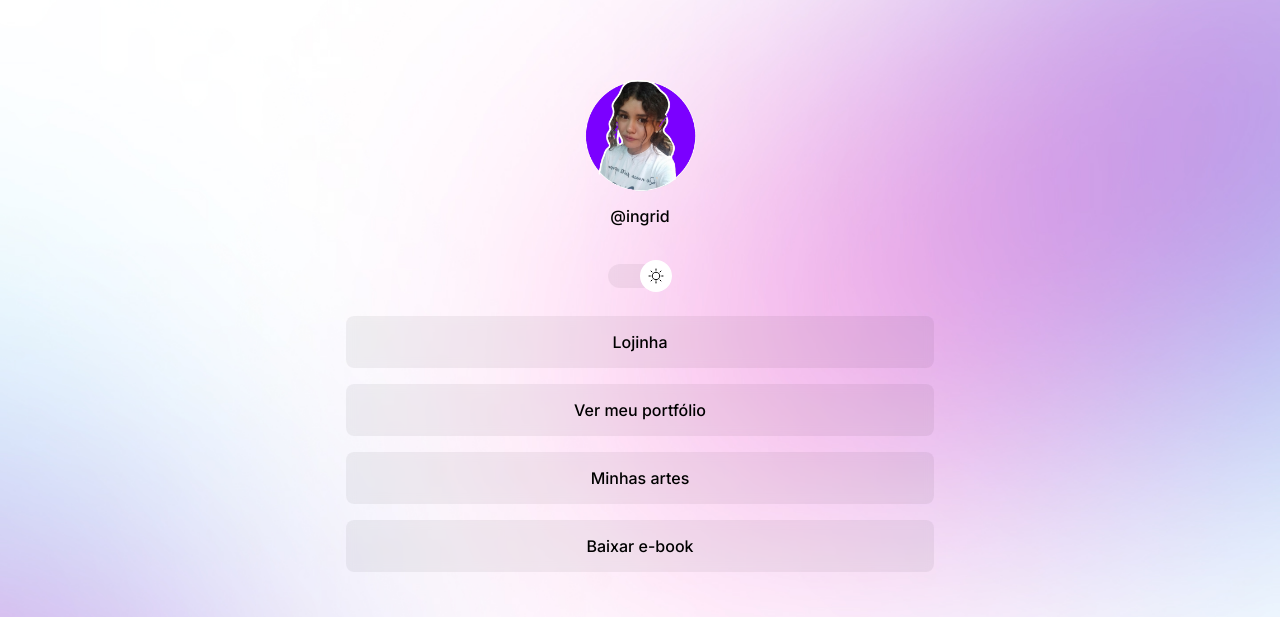
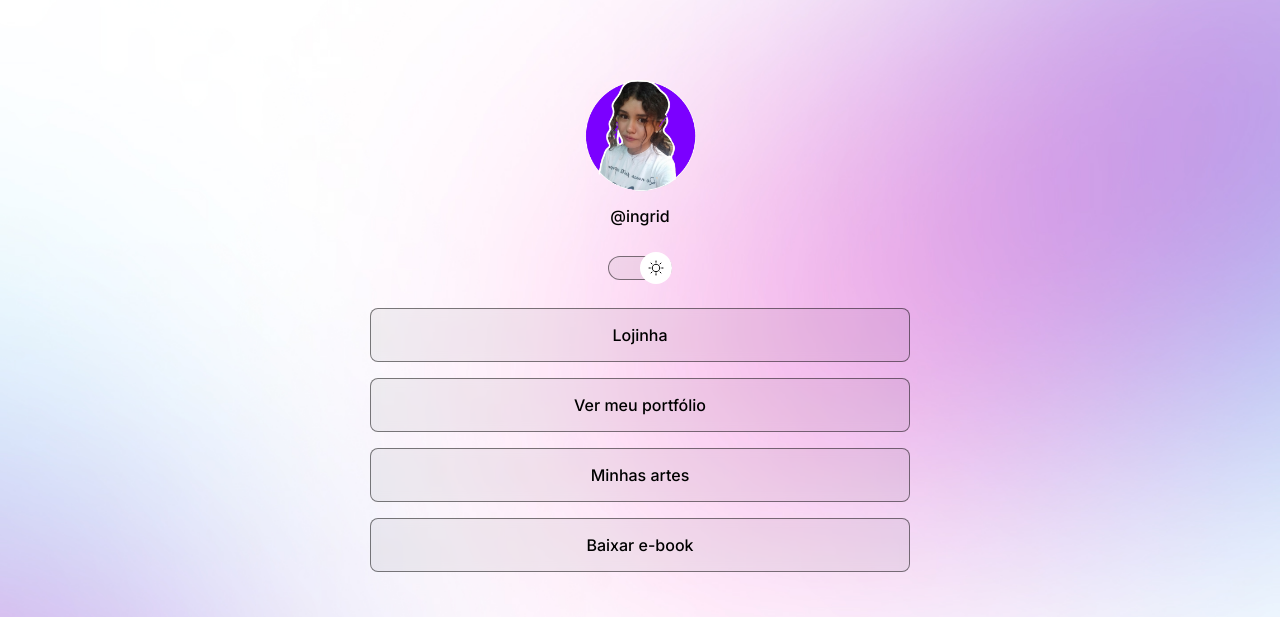
Before and after one commit to iingridliveira/Projeto, a plain HTML site: page index.html in a window 1280 px wide. Shown: the top 617 px of the page. Drawn offline with nearby package versions, Linux system fonts and the light colour scheme.

Commit message:
css erros corrigidos

```diff
--- a/index.html
+++ b/index.html
@@ -15,7 +15,7 @@
      <img src="./assets/avatar-light.png" alt="eu em luz">
      <p>@ingrid</p>
     </div>
-    <div id="switch" onclick="togleModel()">
+    <div id="switch" onclick=" togleModel()" >
         <button></button>
         <span></span>
     </div>
@@ -24,7 +24,7 @@
         <li><a href="#">
        Lojinha </a></li>
         <li>
-         <a href="#">Ver meu portfólio</a>
+         <a href="https://iingridliveira.github.io/Portf-lio/" target="_blank">Ver meu portfólio</a>
        </li>
         <li>
             <a href="#">Minhas artes</a>
--- a/style.css
+++ b/style.css
@@ -2,35 +2,35 @@
 *{
     margin: 0;  /**/
     padding: 0; /**/
-    block-size: border-box; /* colocado para manter a margen do coteiner caso presise de prenchimento*/
+    box-sizing: border-box; /* colocado para manter a margen do coteiner caso presise de prenchimento*/
 }
 
 :root{
-    ---text-color:white;
-    ---bg-url:url(./assets/bg-mobile.jpg);
-    ---stroke-color:1px solid rgba(255, 255, 255, 0.5);
-    ---surfeice-color: rgba(255, 255, 255, 0.1);
-    ---surfeice-color-hover:rgba(255, 255, 255, 0.05 );
-    ---highlight-color: rgba(255, 255, 255, 0.2);
-    ---switch-bg-url:url(/assets/moon-stars.svg);
+    --text-color:white;
+    --bg-url:url(./assets/bg-mobile.jpg);
+    --stroke-color: rgba(255, 255, 255, 0.5);
+    --surface-color: rgba(255, 255, 255, 0.05);
+    --surface-color-hover:rgba(0,0,0, 0.02 );
+    --highlight-color: rgba(255, 255, 255, 0.2);
+    --switch-bg-url:url(./assets/moon-stars.svg);
 }
 
 .light{
-    ---text-color:black;
-    ---bg-url:url(./assets/bg-mobile-light.jpg);
-    ---stroke-color:rgba(0, 0, 0, 0.5);
-    ---surfeice-color: rgba(0, 0, 0, 0.05);
-    ---surfeice-color-hover:rgba(0, 0, 0, 0.02);
-    ---highlight-color:rgba(0, 0, 0, 0.1);
-    ---switch-bg-url: url(./assets/sun.svg);
+    --text-color:black;
+    --bg-url:url(./assets/bg-mobile-light.jpg);
+    --stroke-color:rgba(0, 0, 0, 0.5);
+    --surface-color: rgba(0, 0, 0, 0.05);
+    --surface-color-hover:rgba(0, 0, 0, 0.02);
+    --highlight-color:rgba(0, 0, 0, 0.1);
+    --switch-bg-url: url(./assets/sun.svg);
 }
 /**/
 body{
-    background: var(---bg-url) no-repeat top center/cover;
+    background: var(--bg-url) no-repeat top center/cover;
     height: 100vh;}
 body * {
     font-family: 'Inter', sans-serif ;/* fonte da letra*/
-    color:var(---text-color)/* cor da ketra*/
+    color:var(--text-color)/* cor da ketra*/
 }/* coteudo*/
 #container {
     /* border: 1px solid rgb(251, 0, 255);  */
@@ -48,8 +48,6 @@ body * {
 
 }
 #profile img{
-    overflow-clip-margin: content-box;
-    overflow: clip;
     width: 112px;
     /* border: 1px solid red */
 }
@@ -57,7 +55,7 @@ body * {
 #profile p{
     font-weight: 500; /*seria o nivel do negrito*/
     line-height: 24px;/* altura da linha*/
-   margin:8px ;
+    margin-top:8px ;
    /* border: 1px solid rgb(17, 255, 0) */
 }
 #switch{
@@ -71,12 +69,12 @@ body * {
  #switch button{
     width: 32px;
     height: 32px;
-    background: white var(---switch-bg-url) no-repeat center;
+    background: white var(--switch-bg-url) no-repeat center;
     border: 0;
     border-radius: 50%;
     position: absolute;
+    top: 50%;
     left: 0;
-    top: 50%;
     z-index: 1;
     transform: translateY(-50%);
     animation: slide-back 0.2s;
@@ -86,15 +84,15 @@ body * {
 
  }
  #switch button:hover{
-    outline: 8px solid var(---highlight-color);
+    outline: 8px solid var(--highlight-color);
  }
 
  #switch span{
     display: block;
     width: 64px;
     height: 24px;
-    background: var(---surfeice-color);
-    border: 1px var(---stroke-color);
+    background: var(--surface-color);
+    border: 1px solid var(--stroke-color);
     backdrop-filter: blur(4px);
    -webkit-backdrop-filter: blur(4px);
     border-radius: 9999px;
@@ -113,9 +111,8 @@ ul li a{
     align-items: center;
     justify-content:center; /* centralizar o conteudo*/
     padding: 16px 24px;/*preenchimento do conteudo,por isso não presisa de autura nem largura */
-    border:var(---stroke-color);/*branco transparente o.5*/
-    background:var(---surfeice-color);/*brnco transparente 0.1*/
-    border:var(---stroke-color);
+    background:var(--surface-color);/*brnco transparente 0.1*/
+    border:1px solid var(--stroke-color);/*branco transparente o.5*/
     border-radius: 8px;/* aredodar */
     backdrop-filter:blur(4px);/*tranparencia*/
     -webkit-backdrop-filter:blur(4px) ;
@@ -124,8 +121,8 @@ ul li a{
     transition: background 0.2s;
 }
 ul li a:hover{
-    background: var(---surfeice-color-hover);
-    border: 1.5px solid var(---text-color);
+    background: var(--surface-color-hover);
+    border: 1.5px solid var(--text-color);
 }
 #social-links{
     display: flex;/* separa os coteudo das linhas */
@@ -149,7 +146,7 @@ ul li a:hover{
     }
 
     #social-links a:hover{
-        background: var(---highlight-color);
+        background: var(--highlight-color);
 
     }
     footer{
@@ -159,10 +156,10 @@ ul li a:hover{
     }
 @media (min-width:700px){
     :root{
-        ---bg-url: url(./assets/bg-desktop.jpg);
+        --bg-url: url(./assets/bg-desktop.jpg);
     }
     .light{
-        ---bg-url: url(./assets/bg-desktop-light.jpg);
+        --bg-url: url(./assets/bg-desktop-light.jpg);
     }
 
 }
```
